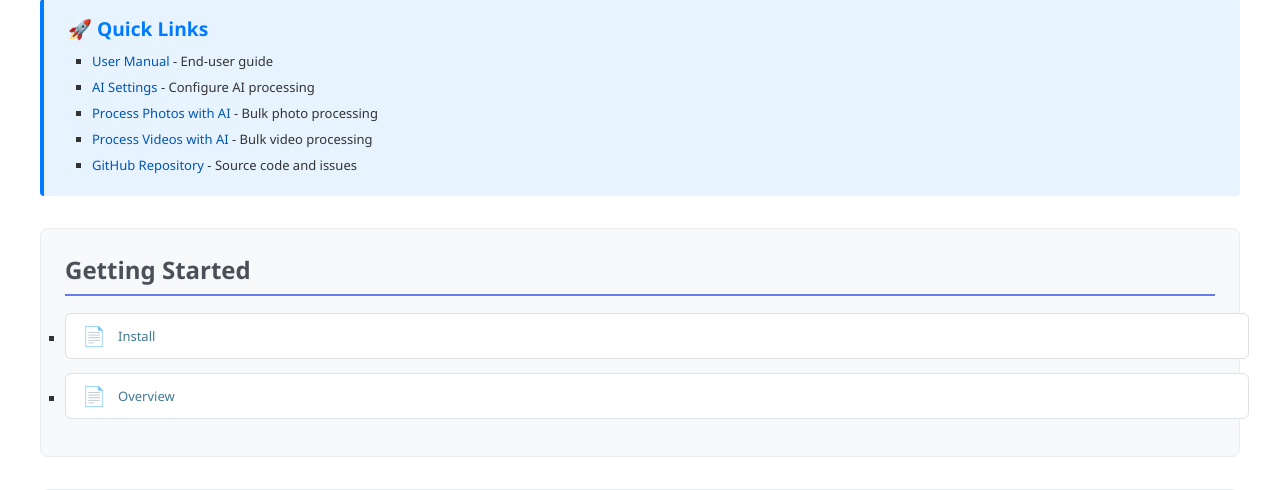
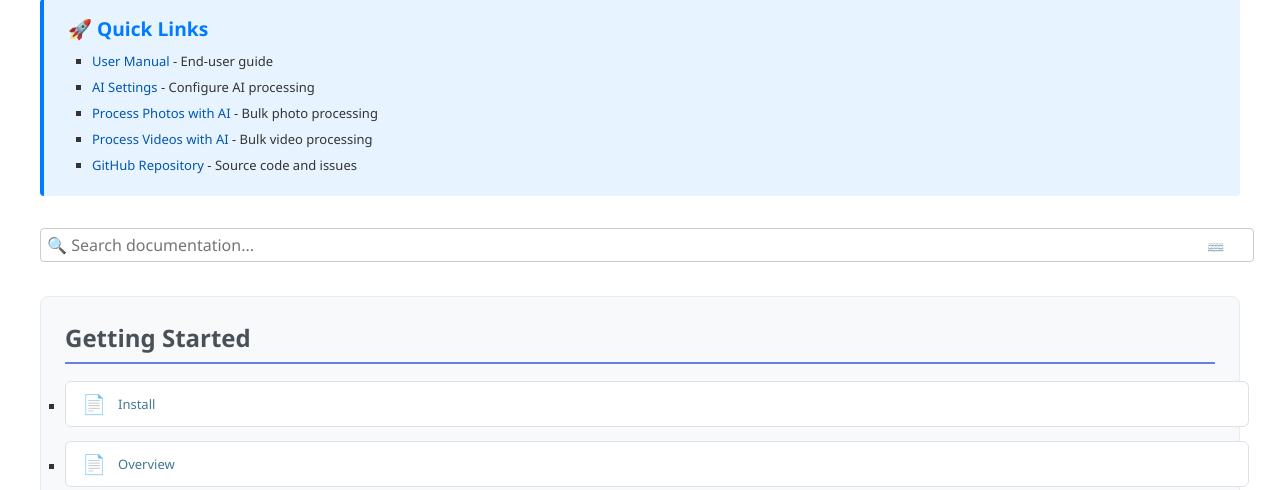
Before and after one commit to badspelr/Overly-Complicated-Photo-Album, a Django app: page /docs/ in a window 1280 px wide. Shown: the part 309-799 px from the top of the page. Run offline with Django 5.2, Linux system fonts and the light colour scheme; parts of the project's set-up code (start-up, migrations or seed data) failed here and were passed over.

Commit message:
Add search feature to documentation index page

```diff
--- a/album/templates/admin/documentation_index.html
+++ b/album/templates/admin/documentation_index.html
@@ -25,12 +25,44 @@
         opacity: 0.95;
     }
 
+    .search-container {
+        margin: 0 0 2rem 0;
+        position: relative;
+    }
+
+    .search-input {
+        width: 100%;
+        padding: 1rem 3rem 1rem 1rem;
+        font-size: 1rem;
+        border: 2px solid #dee2e6;
+        border-radius: 8px;
+        transition: border-color 0.2s;
+    }
+
+    .search-input:focus {
+        outline: none;
+        border-color: #667eea;
+    }
+
+    .search-icon {
+        position: absolute;
+        right: 1rem;
+        top: 50%;
+        transform: translateY(-50%);
+        color: #6c757d;
+    }
+
     .doc-category {
         background: #f8f9fa;
         border-radius: 8px;
         padding: 1.5rem;
         margin-bottom: 2rem;
         border: 1px solid #e9ecef;
+        transition: opacity 0.2s;
+    }
+
+    .doc-category.hidden {
+        display: none;
     }
 
     .doc-category h2 {
@@ -135,6 +167,15 @@
     </ul>
 </div>
 
+<div class="search-container">
+    <input type="text"
+           id="docSearch"
+           class="search-input"
+           placeholder="🔍 Search documentation..."
+           autocomplete="off">
+    <span class="search-icon">⌨️</span>
+</div>
+
 {% if docs_available %}
     {% for category_name, docs in doc_categories.items %}
         {% if docs %}
@@ -167,4 +208,42 @@
 <div style="margin-top: 2rem; padding: 1rem; background: #fff3cd; border: 1px solid #ffc107; border-radius: 4px;">
     <strong>💡 Tip:</strong> Most documentation files are Markdown (.md) files that are best viewed on GitHub or with a Markdown viewer.
 </div>
+
+<script>
+document.addEventListener('DOMContentLoaded', function() {
+    const searchInput = document.getElementById('docSearch');
+    const categories = document.querySelectorAll('.doc-category');
+
+    searchInput.addEventListener('input', function() {
+        const searchTerm = this.value.toLowerCase().trim();
+
+        categories.forEach(category => {
+            const categoryName = category.querySelector('h2').textContent.toLowerCase();
+            const links = category.querySelectorAll('.doc-link');
+            let hasVisibleLinks = false;
+
+            links.forEach(link => {
+                const linkText = link.textContent.toLowerCase();
+                const shouldShow = searchTerm === '' ||
+                                   linkText.includes(searchTerm) ||
+                                   categoryName.includes(searchTerm);
+
+                link.parentElement.style.display = shouldShow ? '' : 'none';
+                if (shouldShow) hasVisibleLinks = true;
+            });
+
+            // Hide category if no links are visible
+            category.classList.toggle('hidden', !hasVisibleLinks && searchTerm !== '');
+        });
+    });
+
+    // Focus search on '/' key press
+    document.addEventListener('keydown', function(e) {
+        if (e.key === '/' && document.activeElement !== searchInput) {
+            e.preventDefault();
+            searchInput.focus();
+        }
+    });
+});
+</script>
 {% endblock %}
```
